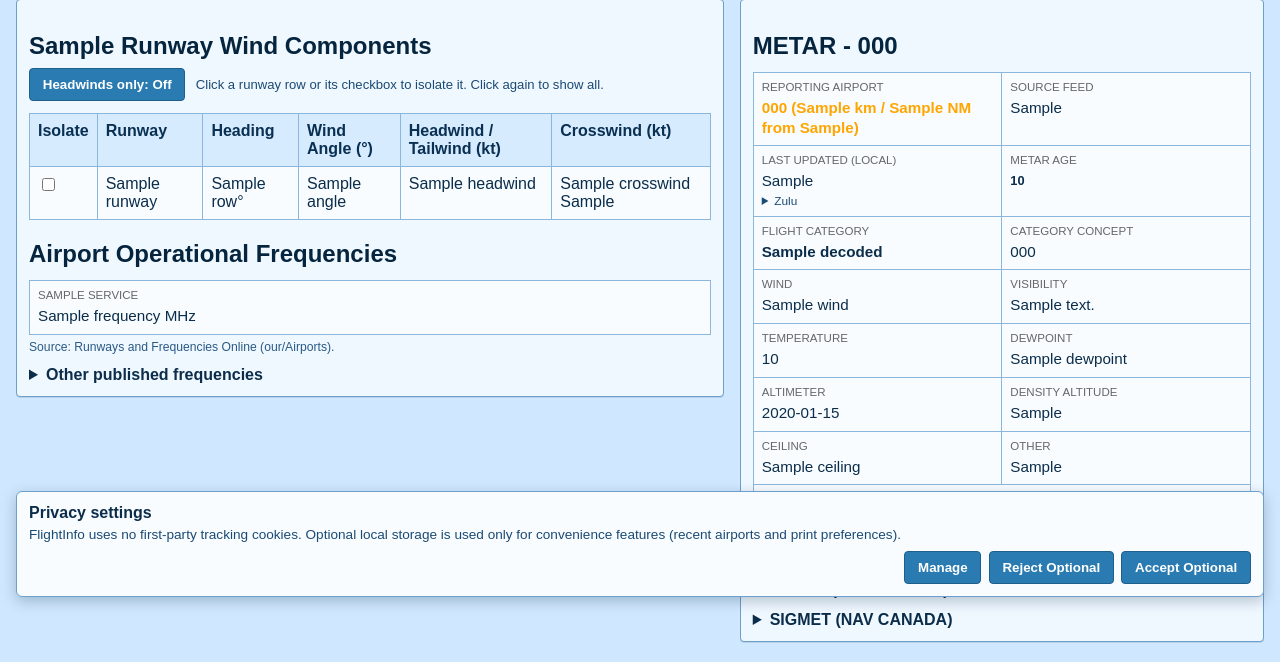
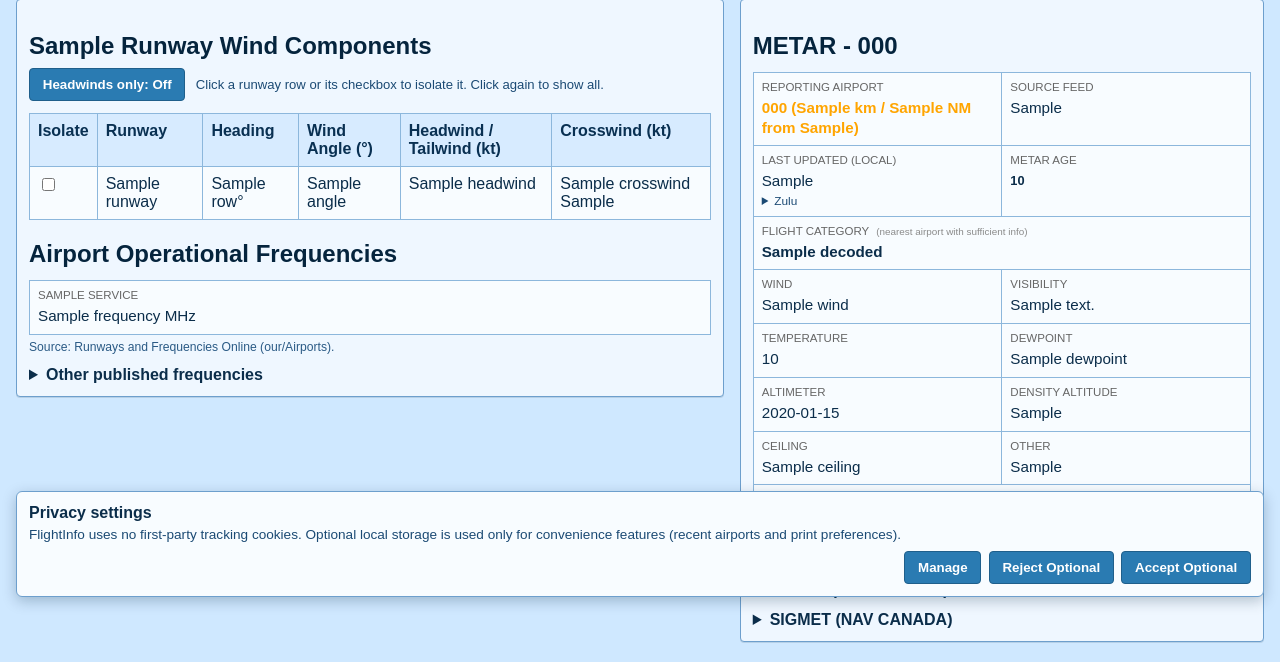
Before and after one commit to AndBurns/CYAV, a Flask app: template templates/index.html in a window 1280 px wide. Shown: the part 187-849 px from the top of the page. Run offline with Flask 3, Linux system fonts and the light colour scheme; the template is opened without the code that fills it: most values are stand-ins (such as "Sample title", 1, 10 or a date in 2020); some libraries are stand-ins or nearby versions.

Commit message:
Add IFR IMC notation to METAR

```diff
--- a/app.py
+++ b/app.py
@@ -1882,6 +1882,70 @@ def _flight_category(ceiling_ft: int | None, visibility_sm: float | None) -> dic
     }
 
 
+def _extract_flight_category_from_metar(metar: dict[str, Any]) -> dict[str, str]:
+    raw_text = str(metar.get("rawOb") or metar.get("raw_text") or "").strip()
+    _, _, ceiling_ft = _extract_metar_ceiling_and_other(raw_text)
+    visibility_sm = _parse_visibility_sm(metar.get("visib"))
+    return _flight_category(ceiling_ft, visibility_sm)
+
+
+def _resolve_flight_category_with_nearest_fallback(
+    requested_airport: str,
+    airport_index: dict[str, dict[str, Any]],
+    preferred_metar: dict[str, Any] | None,
+    preferred_source_code: str | None,
+) -> tuple[dict[str, str], str | None]:
+    preferred_code = (preferred_source_code or requested_airport).upper()
+    if preferred_metar is not None:
+        preferred_category = _extract_flight_category_from_metar(preferred_metar)
+        if preferred_category["label"] != "N/A":
+            return preferred_category, preferred_code
+    else:
+        preferred_category = {
+            "label": "N/A",
+            "color": "",
+            "concept": "Insufficient ceiling/visibility data for category",
+        }
+
+    requested = airport_index.get(requested_airport)
+    if requested is None:
+        return preferred_category, preferred_code
+
+    requested_lat = requested["lat"]
+    requested_lon = requested["lon"]
+
+    candidates: list[tuple[str, float]] = []
+    for code, station in METAR_STATIONS.items():
+        if code == requested_airport:
+            continue
+        distance_km = haversine_km(requested_lat, requested_lon, station["lat"], station["lon"])
+        candidates.append((code, distance_km))
+
+    sorted_candidates = sorted(candidates, key=lambda entry: entry[1])
+
+    for station_code, _ in sorted_candidates:
+        if station_code == preferred_code:
+            continue
+        cached = _get_cached_metar_entry(station_code)
+        if cached is None or not _is_metar_recent(cached, FALLBACK_METAR_MAX_AGE_HOURS):
+            continue
+        category = _extract_flight_category_from_metar(cached)
+        if category["label"] != "N/A":
+            return category, station_code
+
+    for station_code, _ in sorted_candidates:
+        if station_code == preferred_code:
+            continue
+        fetched = fetch_metar(station_code)
+        if fetched is None or not _is_metar_recent(fetched, FALLBACK_METAR_MAX_AGE_HOURS):
+            continue
+        category = _extract_flight_category_from_metar(fetched)
+        if category["label"] != "N/A":
+            return category, station_code
+
+    return preferred_category, preferred_code
+
+
 def decode_metar(metar: dict[str, Any]) -> dict[str, Any]:
     wind = parse_wind(metar)
     if wind is None:
@@ -1909,7 +1973,7 @@ def decode_metar(metar: dict[str, Any]) -> dict[str, Any]:
     altim_text = f"{altimeter_inhg:.2f} inHg" if altimeter_inhg is not None else "N/A"
     raw_text = str(metar.get("rawOb") or metar.get("raw_text") or "").strip()
     ceiling_text, other_weather_text, ceiling_ft = _extract_metar_ceiling_and_other(raw_text)
-    category = _flight_category(ceiling_ft, visibility_sm)
+    category = _extract_flight_category_from_metar(metar)
 
     return {
         "raw": raw_text or "N/A",
@@ -2146,6 +2210,19 @@ def build_conditions_context(requested_airport: str | None = None) -> dict[str,
                     local_latest.get("obsTime") or local_latest.get("observation_time")
                 )
             decoded = decode_metar(metar)
+            flight_category, flight_category_source = _resolve_flight_category_with_nearest_fallback(
+                selected_airport,
+                airport_index,
+                metar,
+                metar_source_code,
+            )
+            decoded["flight_category_color"] = flight_category["color"]
+            decoded["flight_category_concept"] = flight_category["concept"]
+            decoded["flight_category_source_code"] = flight_category_source
+            category_label = flight_category["label"]
+            if category_label != "N/A" and flight_category_source and flight_category_source != selected_airport:
+                category_label = f"{category_label} ({flight_category_source})"
+            decoded["flight_category_label"] = category_label
             decoded["observed_local"] = format_observed_local(decoded["observed"])
             _, observed_zulu = format_local_and_zulu(decoded["observed"])
             decoded["observed_zulu"] = observed_zulu
--- a/templates/index.html
+++ b/templates/index.html
@@ -256,6 +256,14 @@
             color: #666;
             margin-bottom: 0.2rem;
             line-height: 1.2;
+        }
+        .metar-cell-label-note {
+            display: inline;
+            font-size: 0.62rem;
+            text-transform: none;
+            color: #8a8a8a;
+            font-weight: 400;
+            margin-left: 0.25rem;
         }
         .metar-cell-value {
             font-size: 0.95rem;
@@ -768,13 +776,12 @@
                             </td>
                         </tr>
                         <tr>
-                            <td>
-                                <span class="metar-cell-label">Flight Category</span>
+                            <td colspan="2">
+                                <span class="metar-cell-label">
+                                    Flight Category
+                                    <span class="metar-cell-label-note">(nearest airport with sufficient info)</span>
+                                </span>
                                 <span class="metar-cell-value flight-cat{% if decoded.flight_category_color %} {{ decoded.flight_category_color }}{% endif %}">{{ decoded.flight_category_label }}</span>
-                            </td>
-                            <td>
-                                <span class="metar-cell-label">Category Concept</span>
-                                <span class="metar-cell-value">{{ decoded.flight_category_concept }}</span>
                             </td>
                         </tr>
                         <tr>
--- a/templates/print_report.html
+++ b/templates/print_report.html
@@ -188,7 +188,7 @@
                             </tr>
                             <tr>
                                 <th>Flight Category</th>
-                                <td><span class="flight-cat{% if decoded.flight_category_color %} {{ decoded.flight_category_color }}{% endif %}">{{ decoded.flight_category_label }}</span> — {{ decoded.flight_category_concept }}</td>
+                                <td><span class="flight-cat{% if decoded.flight_category_color %} {{ decoded.flight_category_color }}{% endif %}">{{ decoded.flight_category_label }}</span></td>
                             </tr>
                             <tr><th>Wind</th><td>{{ decoded.wind }}</td></tr>
                             <tr><th>Visibility</th><td>{{ decoded.visibility }}</td></tr>
```
